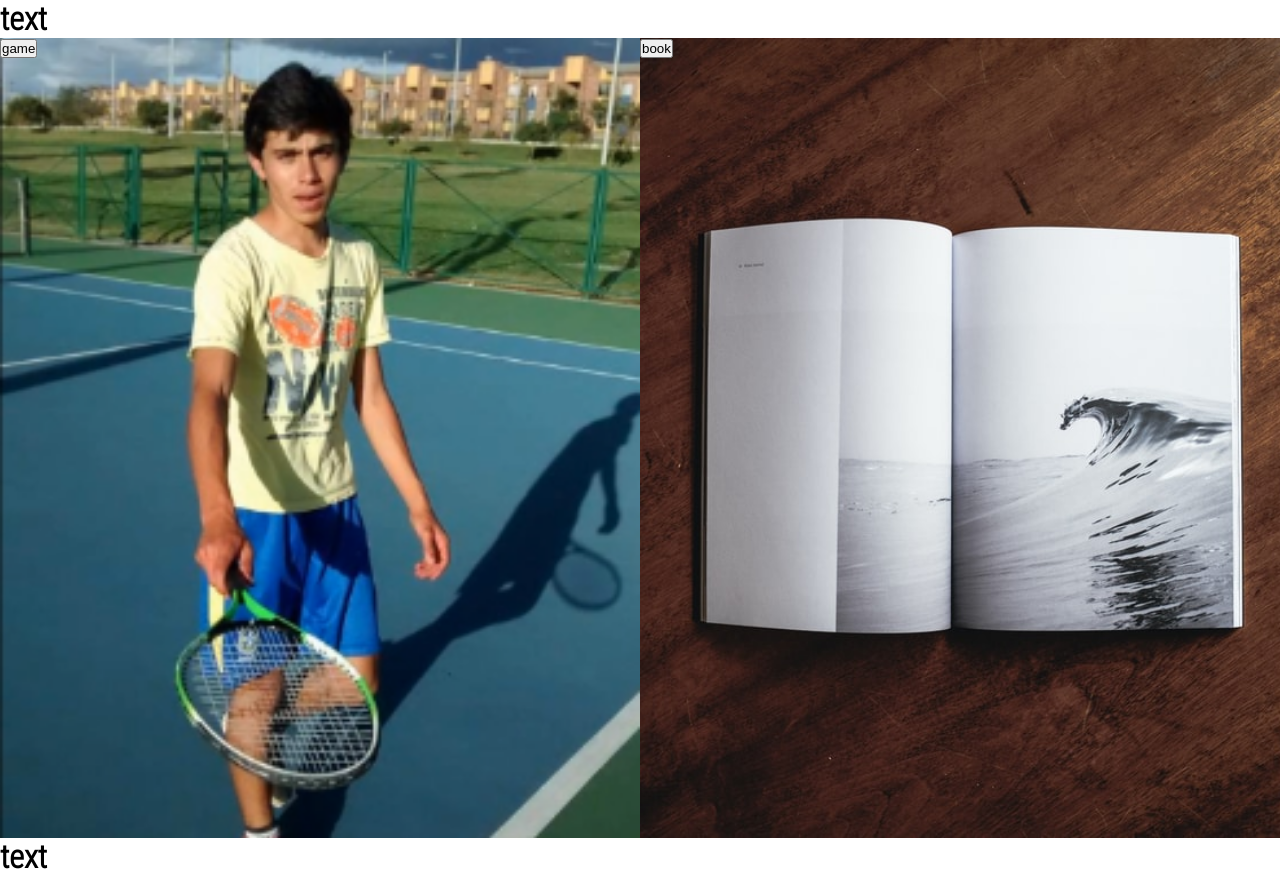
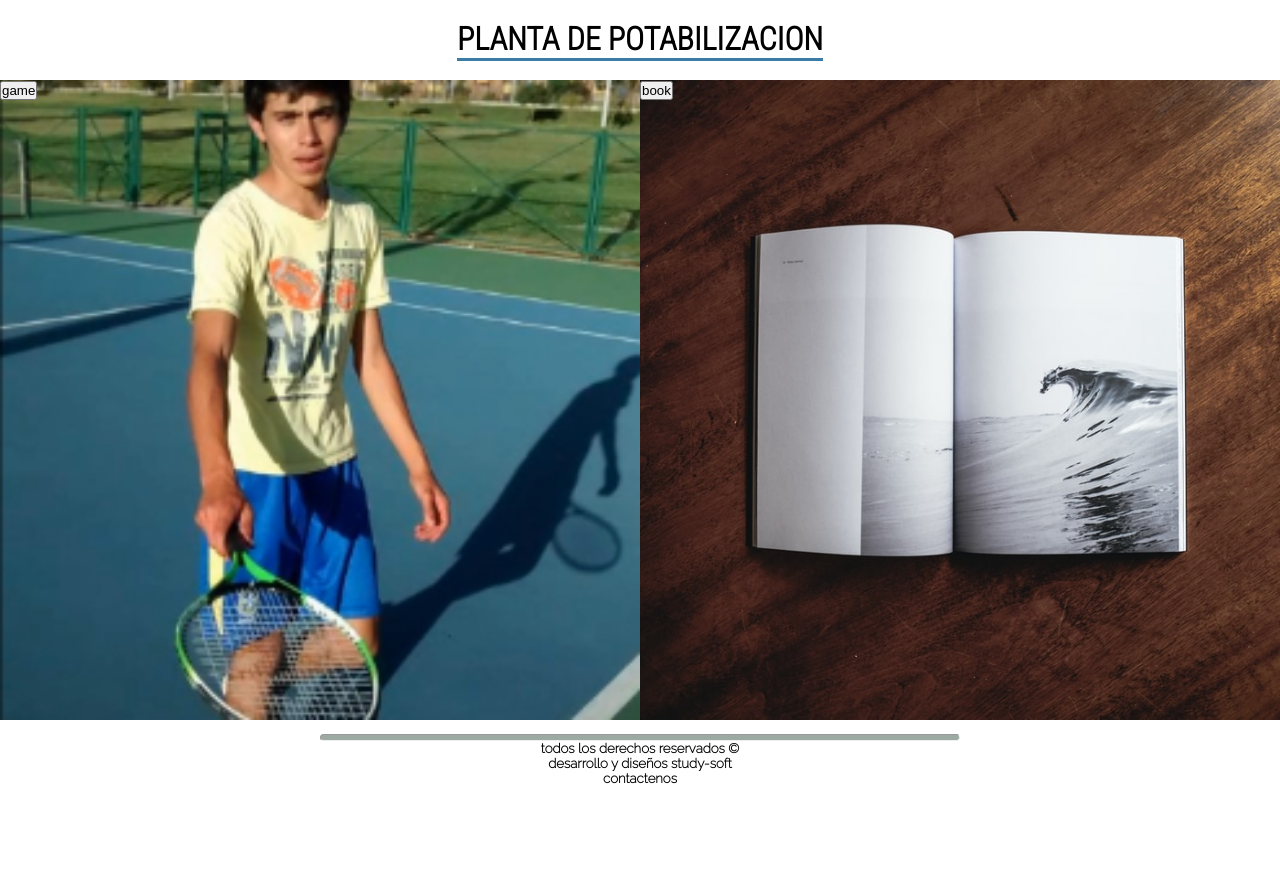
Before and after one commit to Dextter96/Planta-Potabilizacion, a React (Create React App) app: page / in a window 1280 px wide. After the commit the page ends 800 px from the top, so only its background shows below. Built offline with nearby package versions, Linux system fonts and the light colour scheme.

Commit message:
se realiza modificaciones scss footer y header

```diff
--- a/src/assets/styles/vars.scss
+++ b/src/assets/styles/vars.scss
@@ -1,7 +1,7 @@
 @import url('https://fonts.googleapis.com/css2?family=Raleway:wght@200&family=Roboto+Condensed:ital,wght@0,300;1,400&display=swap');
 
-$text-titles: 'Raleway', sans-serif;
-$text-paragraphs: 'Roboto Condensed', sans-serif;
+$text-titles: 'Roboto Condensed', sans-serif;
+$text-paragraphs:  'Raleway', sans-serif;
 
 $bg-primary: #3a7ca5;
 $bg-footer: #9DAAA4;
--- a/src/components/Footer/Footer.jsx
+++ b/src/components/Footer/Footer.jsx
@@ -4,7 +4,10 @@ import './Footer.scss'
 const Footer = () => {
     return (
         <div className='footer'>
-            <h1>text</h1>
+            <hr />
+            <h5>todos los derechos reservados ©</h5>
+            <h5>desarrollo y diseños study-soft</h5>
+            <h5>contactenos</h5>
         </div>
     )
 }
--- a/src/components/Footer/Footer.scss
+++ b/src/components/Footer/Footer.scss
@@ -0,0 +1,18 @@
+@import '../../assets/styles/vars.scss';
+
+.footer{
+    display: flex;
+    flex-direction: column;
+    justify-content: center;
+    align-items: center;
+    height: 10vh;
+    hr{
+        border-radius: 60px;
+    height: 7px;
+    width: 50vw;
+    background-color: $bg-footer;
+    }
+    h5{
+        font-family: $text-paragraphs;
+    }
+}
--- a/src/components/Header/Header.jsx
+++ b/src/components/Header/Header.jsx
@@ -4,7 +4,7 @@ import './Header.scss'
 const Header = () => {
     return (
         <div className='header'>
-            <h1>text</h1>
+            <h1>PLANTA DE POTABILIZACION</h1>
         </div>
     )
 }
--- a/src/components/Header/Header.scss
+++ b/src/components/Header/Header.scss
@@ -0,0 +1,13 @@
+@import '../../assets/styles/vars.scss';
+
+.header{
+    display: flex;
+    justify-content: center;
+    height: 10vh;
+    padding: 5px;
+    h1{
+        font-family: $text-titles;
+        margin: auto;
+        border-bottom: 3px solid #3a7ca5;
+    }
+}
--- a/src/components/Home/Home.scss
+++ b/src/components/Home/Home.scss
@@ -2,7 +2,7 @@
     display: flex;
     justify-content: center;
     align-items: stretch;
-    height: 100vh;
+    height: 80vh;
 
     &_game,
     &_book {
@@ -15,6 +15,11 @@
         &:hover {
             width: 80%;
         }
+        &:hover ~ div {
+            background-color: rgb(95, 95, 95);
+            background-blend-mode: soft-light;
+            filter: blur(5px);
+        }
     }
 
     &_game {
--- a/src/index.scss
+++ b/src/index.scss
@@ -4,6 +4,7 @@
     padding: 0px;
     margin: 0px;
     box-sizing: border-box;
+
 }
 
 body {
```
Also changed, not shown: src/assets/images/banner.jpg (added).
